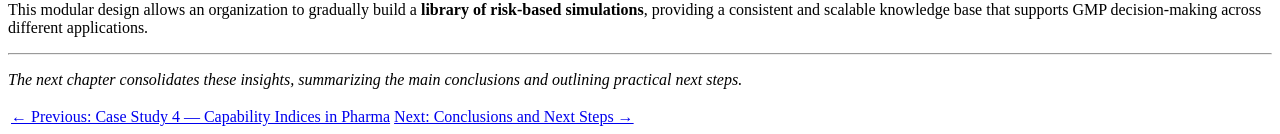
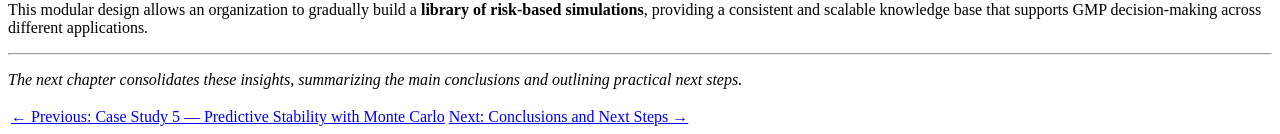
Before and after one commit to rbonfichi/monte-carlo-gmp-pharma, a Jekyll site: the page built from docs/chapters/chapter12_decision-risk.md, in a window 1280 px wide and 900 px high, scrolled down 1779 px. Shown: the part 763-897 px from the top of the window. Built offline with Jekyll 4.4.1, drawn with Linux system fonts in a browser that asks for light colours; our own code applies the rules of GitHub Pages for plain Markdown files; some of the changed text lies outside the part shown.

Commit message:
Update chapter12_decision-risk.md

```diff
--- a/docs/chapters/chapter12_decision-risk.md
+++ b/docs/chapters/chapter12_decision-risk.md
@@ -153,4 +153,4 @@ This modular design allows an organization to gradually build a **library of ris
 
 *The next chapter consolidates these insights, summarizing the main conclusions and outlining practical next steps.*
 
-[← Previous: Case Study 4 — Capability Indices in Pharma](chapter10_case-study4.md) | [Next: Conclusions and Next Steps →](chapter12_conclusions-nextsteps.md)
+[← Previous: Case Study 5 — Predictive Stability with Monte Carlo](chapter11_case-study5.md) | [Next: Conclusions and Next Steps →](chapter13_conclusions-nextsteps.md)
```
Also changed, not shown: other parts of docs/chapters/chapter12_decision-risk.md (+1 -1 lines).
